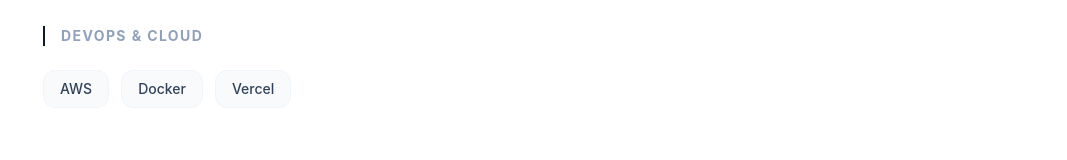
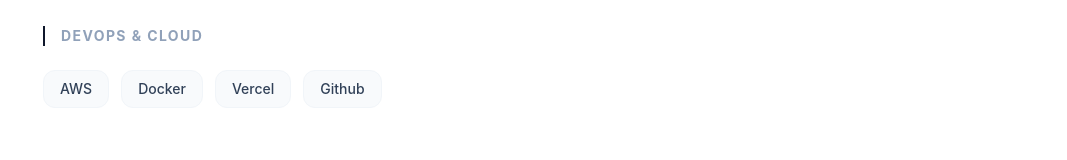
Before and after one commit to venzroquee/reaven-portfolio, a React (Vite) app: page /tech-stack in a window 1280 px wide. Shown: the part 710-870 px from the top of the page, without its empty margins (213-1280 px from the left). Built offline with nearby package versions, Linux system fonts and the light colour scheme.

Commit message:
added github

```diff
--- a/src/TechStackPage.jsx
+++ b/src/TechStackPage.jsx
@@ -6,7 +6,7 @@ import ThemeToggle from './ThemeToggle'; // Added Toggle
 const categories = [
   { name: 'Frontend', skills: ['JavaScript', 'TypeScript', 'React', 'Next.js', 'Tailwind CSS', 'Vite', 'HTML5', 'CSS3'] },
   { name: 'Backend', skills: ['Node.js', 'Express.js', 'PostgreSQL', 'MongoDB', 'Vault', 'Firebase', 'MinIO File Storage', 'Python', 'C++', 'C' , 'PHP'] },
-  { name: 'DevOps & Cloud', skills: ['AWS', 'Docker', 'Vercel'] },
+  { name: 'DevOps & Cloud', skills: ['AWS', 'Docker', 'Vercel','Github'] },
   { name: 'Security & Identity', skills: [ 'SHA-256', 'SHA-512', '2FA (TOTP)', 'HashiCorp Vault', 'AWS IAM', 'AES Encryption'] }
 ]
 
```
